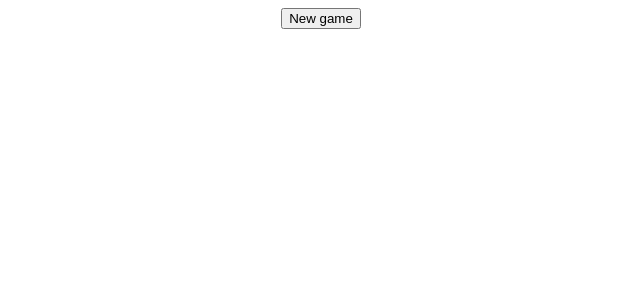
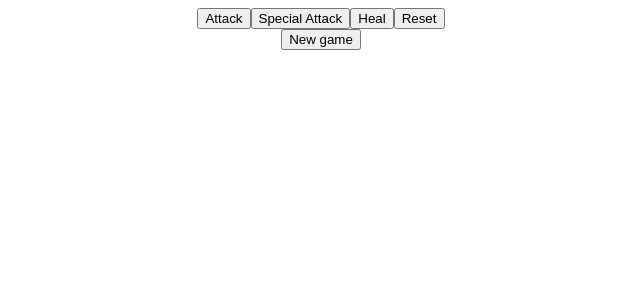
Before and after one commit to yatoogamii/vuejs-cli-test, a Vue app: page / in a window 1280 px wide. Shown: the top 300 px of the page, without its empty margins (319-959 px from the left). Built offline with nearby package versions, Linux system fonts and the light colour scheme.

Commit message:
add emit and methods for heal, attack and spe-attack

```diff
--- a/src/App.vue
+++ b/src/App.vue
@@ -1,28 +1,53 @@
 <template>
-  <div id="app">
-    <Character :newGame="newGame" :toggleGame="toggleGame">
+  <main id="app">
+    <Character :newGame="newGame" :toggleGame="toggleGame" :hpMonster="hp.monster" :hpPlayer="hp.player" >
     </Character>
+    <Skills v-on:heal="heal()" v-on:attack="attack(3, 10)" v-on:spe-attack="attack(10, 20)"></Skills>
     <button v-if="!newGame" @click="toggleGame()">New game</button>
-  </div>
+  </main>
 </template>
 
 <script>
 
+import _ from 'lodash';
 import Character from './components/Character.vue';
+import Skills from './components/Skills.vue';
+
+
 
 export default {
   name: 'app',
   components: {
-    Character
+    Character,
+    Skills,
   },
   data() {
     return {
       newGame: false,
+      hp: {
+        player: 100,
+        monster: 100
+      }
     };
   },
   methods: {
     toggleGame() {
       this.newGame ? this.newGame = false : this.newGame = true;
+    },
+    attack(min, max) {
+      this.hp.monster -= _.random(min, max);
+      this.hp.player -= _.random(6, 12);
+    },
+    heal() {
+      if ((this.hp.player + 10) > 100) {
+        this.hp.player = 100;
+      } else {
+        this.hp.player += 10;
+      }
+    },
+    checkHp() {
+    },
+    winner() {
     }
   }
 }
@@ -36,6 +61,7 @@ export default {
 #app {
   display: flex;
   justify-content: space-evenly;
+  flex-wrap: wrap;
   font-family: 'Retro-gaming';
 }
 </style>
--- a/src/components/BtnAttack.vue
+++ b/src/components/BtnAttack.vue
@@ -0,0 +1,13 @@
+<template>
+  <button @click="$emit('attack')">Attack</button>
+</template>
+
+<script>
+  export default{
+   name: 'BtnAttack'
+  }
+</script>
+
+<style scoped>
+
+</style>
--- a/src/components/BtnHeal.vue
+++ b/src/components/BtnHeal.vue
@@ -0,0 +1,13 @@
+<template>
+  <button v-on:click="$emit('heal')">Heal</button>
+</template>
+
+<script>
+  export default{
+   name: 'Btnheal'
+  }
+</script>
+
+<style scoped>
+
+</style>
--- a/src/components/BtnReset.vue
+++ b/src/components/BtnReset.vue
@@ -0,0 +1,13 @@
+<template>
+  <button @click="$emit('reset')">Reset</button>
+</template>
+
+<script>
+  export default{
+   name: 'BtnReset'
+  }
+</script>
+
+<style scoped>
+
+</style>
--- a/src/components/BtnSpeAttack.vue
+++ b/src/components/BtnSpeAttack.vue
@@ -0,0 +1,13 @@
+<template>
+  <button @click="$emit('spe-attack')">Special Attack</button>
+</template>
+
+<script>
+  export default{
+   name: 'BtnSpeAttack'
+  }
+</script>
+
+<style scoped>
+
+</style>
--- a/src/components/Character.vue
+++ b/src/components/Character.vue
@@ -1,7 +1,7 @@
 <template>
   <div v-if="newGame" class="container-character">
-    <User :hp-player="hp.player"></User>
-    <Monster :hp-monster="hp.monster"></Monster>
+    <User :hp-player="hpPlayer"></User>
+    <Monster :hp-monster="hpMonster"></Monster>
   </div>
 </template>
 
@@ -18,38 +18,8 @@
       Monster,
       User
     },
-    props: ['newGame', 'toggleGame'],
-    data() {
-      return {
-        hp: {
-          player: 100,
-          monster: 100
-        }
-      };
-    },
+    props: ['newGame', 'toggleGame', 'hpMonster', 'hpPlayer'],
     methods: {
-      attack: function(min, max) {
-        if(this.hp <= 100) {
-          this.hp += - _.random(min, max, false);
-          this.checkHp();
-        }
-      },
-      heal: function() {
-        if(this.hp <= 100) {
-          this.hp += 10;
-          this.checkHp();
-        }
-      },
-      checkHp: function() {
-        this.hp > 100 ? this.hp = 100 : this.hp;
-        if(this.hp < 0) {
-          this.hp = 0;
-          this.winner()
-        }
-      },
-      winner: function() {
-        console.log("oui");
-      }
     }
   }
 </script>
@@ -61,5 +31,6 @@
   justify-content: center;
   align-items: center;
   flex-wrap: wrap;
+  width: 100%;
 }
 </style>
--- a/src/components/Skills.vue
+++ b/src/components/Skills.vue
@@ -0,0 +1,36 @@
+<template>
+  <section class="container-button">
+    <BtnAttack v-on:attack="$emit('attack')" class="container-button__btn-attack"></BtnAttack>
+    <BtnSpeAttack v-on:spe-attack="$emit('spe-attack')"class="container-button__btn-spe-attack"></BtnSpeAttack>
+    <BtnHeal v-on:heal="$emit('heal')" class="container-button__btn-heal"></BtnHeal>
+    <BtnReset class="container-button__btn-reset"></BtnReset>
+  </section>
+</template>
+
+<script>
+
+import BtnAttack from './BtnAttack.vue';
+import BtnSpeAttack from './BtnSpeAttack.vue';
+import BtnHeal from './BtnHeal.vue';
+import BtnReset from './BtnReset.vue';
+
+  export default{
+    name: 'Skills',
+    components: {
+      BtnAttack,
+      BtnSpeAttack,
+      BtnHeal,
+      BtnReset
+    }
+  }
+</script>
+
+<style lang="scss" scoped>
+.container-button {
+  width: 100%;
+  display: flex;
+  justify-content: center;
+  align-items: center;
+}
+
+</style>
```
